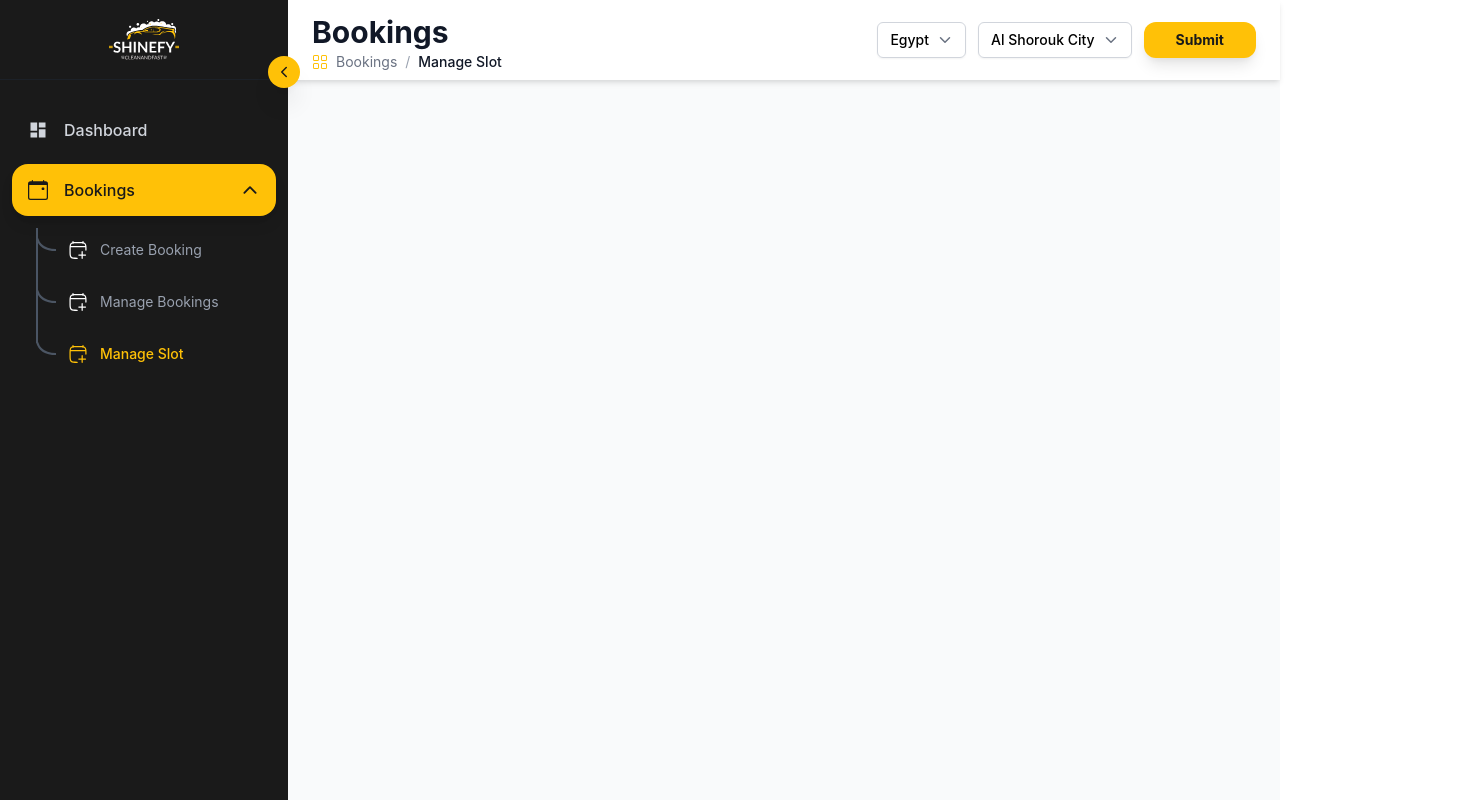
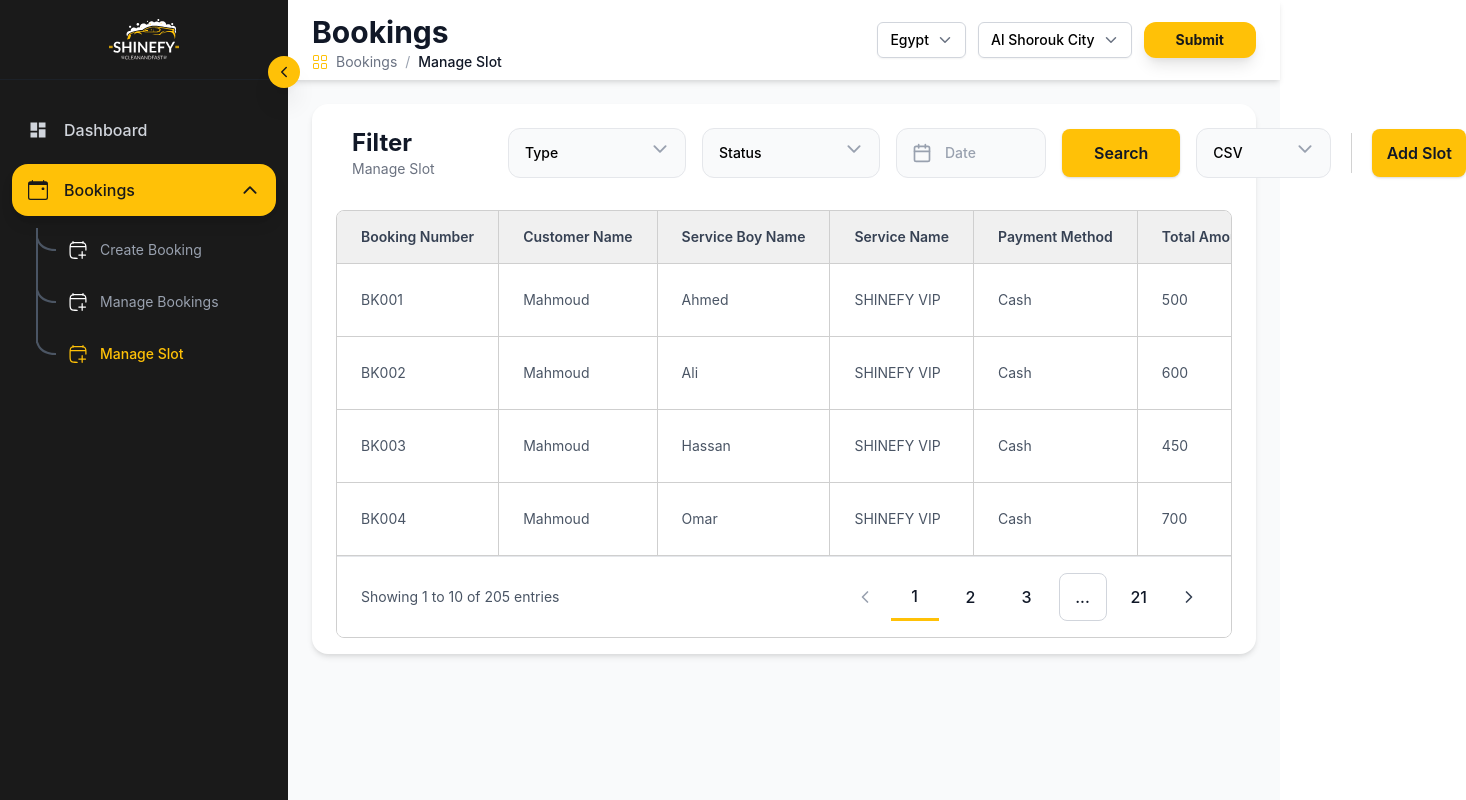
Before and after one commit to SHINEFYApp/SHINEFY-Dashboard, a React (Vite) app: page /bookings/slot in a window 1280 px wide. Shown: the whole page, 1466 px wide, since content can reach past the window. Built offline with nearby package versions, Linux system fonts and the light colour scheme.

Commit message:
create manage slot v.1
just create filter section and required fields

next step (table details)

```diff
--- a/src/App.tsx
+++ b/src/App.tsx
@@ -7,6 +7,7 @@ import CreateBookings from './pages/bookings/CreateBookings';
 import { Layout } from './components/layout/Layout';
 import ManageBooking from './pages/bookings/manage_booking/ManageBooking';
 import ManageBookingDetails from './pages/bookings/manage_booking/ManageBookingDetails';
+import ManageSlot from './pages/bookings/manage_slot/manageSlot';
 
 function App() {
   const location = useLocation();
@@ -32,6 +33,7 @@ function App() {
             <Route path="/" element={<Home />} />
             <Route path="/bookings/create" element={<CreateBookings />} />
             <Route path="/bookings/manage" element={<ManageBooking />} />
+            <Route path="/bookings/slot" element={<ManageSlot />} />
             <Route path="/bookings/manage/:id" element={<ManageBookingDetails />} />
           </Routes>
         </Layout>
--- a/src/components/booking/manageBooking/ManageBookingFilter.tsx
+++ b/src/components/booking/manageBooking/ManageBookingFilter.tsx
@@ -3,23 +3,30 @@ import { Search, Calendar, SlidersHorizontal } from "lucide-react";
 import { Formik, Form } from "formik";
 import { FormDatePicker } from "../../../common/FormDatePicker";
 import { FormInput } from "../../../common/FormInput";
-import type { FilterFormValues } from "../../../types/bookings";
+import type { FilterFormValues, FilterFormValuesManageSlots , ManageBookingsAndSlotsProps } from "../../../types/bookings";
 import type { Column } from "../../../types/common";
 import { CustomTable } from "../../../common/CustomTable";
 import { dummyTableData } from "../../../constants/data";
 import { useNavigate } from "react-router";
+import { FormDropdown } from "../../../common/FormDropdown";
 
-const ManageBookings = () => {
+const ManageBookingsAndSlots = ({headTitle , manageSectionFromComponant} : ManageBookingsAndSlotsProps) => {
     const [currentPage, setCurrentPage] = useState(1);
     const navigate = useNavigate();
     const pageSize = 10;
 
-    const initialValues: FilterFormValues = {
+    const manageBookingInitialValues: FilterFormValues = {
         search: "",
         date: "",
     };
 
-    const handleSubmit = (values: FilterFormValues) => {
+    const manageSlotsInitialValues: FilterFormValuesManageSlots = {
+        type: "",
+        status : "" ,
+        date: "",
+    };
+
+    const handleSubmit = (values: FilterFormValues | FilterFormValuesManageSlots) => {
         console.log("Search values:", values);
     };
 
@@ -69,27 +76,46 @@ const ManageBookings = () => {
         setCurrentPage(page);
     };
 
+    const types = ['type one' , 'type two' , 'type three']
+    const status = ['Open' , 'Closed' ]
+    const exportTypes = ['CSV' , 'Excel' , 'PDF' ]
+
     return (
         <div className="w-full bg-white shadow-md px-4 md:px-6 py-4 rounded-2xl">
             {/* Filter Section */}
             <div className="mb-6 px-4">
-                <Formik initialValues={initialValues} onSubmit={handleSubmit}>
+                <Formik<FilterFormValues | FilterFormValuesManageSlots> initialValues={manageSectionFromComponant === 'manage bookings' ? manageBookingInitialValues : manageSlotsInitialValues} onSubmit={handleSubmit}>
                     {() => (
                         <Form>
                             <div className="flex flex-col lg:flex-row lg:items-center lg:justify-between gap-3 lg:gap-4">
                                 {/* Left Side */}
                                 <div className="flex flex-col md:flex-row md:items-center gap-3 md:gap-4 flex-1">
                                     {/* Title */}
-                                    <div className="flex flex-col min-w-[140px]">
+                                    <div className={`flex flex-col min-w-[140px] ${manageSectionFromComponant === 'manage slots' ? 'min-w-[101px]' : 'min-w-[140px]' }`}>
                                         <h1 className="text-xl md:text-2xl font-bold text-secondary-900">
-                                            Filter
+                                            {headTitle.one}
                                         </h1>
                                         <p className="text-xs md:text-sm text-secondary-500">
-                                            Manage Bookings
+                                            {headTitle.two}
                                         </p>
                                     </div>
 
+                                    {/* Type DropList Manage slots */}
+                                    {manageSectionFromComponant === 'manage slots' &&
+                                        <div className={`w-full md:w-[178px] -space-y-2`}>
+                                            <FormDropdown name="type" label="" placeholder="Type" options={types} className="mb-2" />
+                                        </div>
+                                    }
+
+                                    {/* Status DropList Manage slots */}
+                                    {manageSectionFromComponant === 'manage slots' &&
+                                        <div className="w-full md:w-[178px] -space-y-2">
+                                            <FormDropdown name="status" label="" placeholder="Status" options={status} className="mb-2" />
+                                        </div>
+                                    }
+
                                     {/* Search Input */}
+                                    {manageSectionFromComponant === 'manage bookings' &&
                                         <div className="w-full md:w-52 lg:w-60 -space-y-2">
                                             <FormInput
                                                 name="search"
@@ -100,9 +126,10 @@ const ManageBookings = () => {
                                                 checkmark={false}
                                             />
                                         </div>
+                                    }
 
                                     {/* Date Picker */}
-                                    <div className="w-full md:w-48 lg:w-56 -space-y-2">
+                                    <div className={`w-full ${manageSectionFromComponant === 'manage slots' ? 'md:w-[150px]' : 'md:w-48 lg:w-56'} -space-y-2`}>
                                         <FormDatePicker
                                             name="date"
                                             label=""
@@ -122,13 +149,31 @@ const ManageBookings = () => {
                                     </button>
                                 </div>
 
-                                {/* Right Side */}
+                                {/*Right Side manage bookings */}
+                                {manageSectionFromComponant === 'manage bookings' &&
                                     <button
                                         type="button"
                                         className="py-3 px-10 border border-gray-200 rounded-lg bg-[#F4F5FA] transition-colors hover:bg-gray-100 shrink-0 self-end lg:self-auto"
                                         >
                                             <SlidersHorizontal className="w-5 h-5 text-secondary-700" />
                                     </button>
+                                }
+
+                                {/*Right Side manage slots */}
+                                {manageSectionFromComponant === 'manage slots' &&
+                                    <div className="flex flex-col lg:flex-row items-center gap-5">
+                                        <div className="w-full lg:w-[135px]">
+                                            <FormDropdown name="export" label="" placeholder="Export" options={exportTypes} className="mb-2" />
+                                        </div>
+                                        <span className="w-full h-px lg:w-px lg:h-10 bg-[#D2D2D2]"></span>
+                                        <button
+                                            type="button"
+                                            className="w-full lg:w-[94px] py-3 bg-primary rounded-lg text-secondary-900 font-semibold transition-all hover:bg-primary-600 shadow-sm hover:shadow-md whitespace-nowrap"
+                                            >
+                                                Add Slot
+                                        </button>
+                                    </div>
+                                }
                             </div>
                         </Form>
                     )}
@@ -149,4 +194,4 @@ const ManageBookings = () => {
     );
 };
 
-export default ManageBookings;
+export default ManageBookingsAndSlots;
--- a/src/pages/bookings/manage_booking/ManageBooking.tsx
+++ b/src/pages/bookings/manage_booking/ManageBooking.tsx
@@ -1,11 +1,16 @@
 import CompletedBookingChart from "../../../components/booking/manageBooking/CompletedBookingChart";
-import ManageBookingFilter from "../../../components/booking/manageBooking/ManageBookingFilter";
+import ManageBookingsAndSlots from "../../../components/booking/manageBooking/ManageBookingFilter";
 import RatedReportsChart from "../../../components/booking/manageBooking/RatedReportsChart";
+
+const headTitle:{one : string , two : string} = {
+    one : 'Filter',
+    two : 'Manage Bookings'
+}
 
 const ManageBooking = () => {
     return (
         <main>
-            <ManageBookingFilter />
+            <ManageBookingsAndSlots headTitle={headTitle} manageSectionFromComponant={'manage bookings'} />
             <CompletedBookingChart />
             <RatedReportsChart />
         </main>
--- /dev/null
+++ b/src/pages/bookings/manage_slot/manageSlot.tsx
@@ -0,0 +1,16 @@
+import ManageBookingFilter from "../../../components/booking/manageBooking/ManageBookingFilter";
+
+const headTitle:{one : string , two : string} = {
+    one : 'Filter',
+    two : 'Manage Slot'
+}
+
+const ManageSlot = () => {
+    return (
+        <main>
+            <ManageBookingFilter headTitle={headTitle} manageSectionFromComponant={'manage slots'} />
+        </main>
+    );
+};
+
+export default ManageSlot;
--- a/src/types/bookings.ts
+++ b/src/types/bookings.ts
@@ -131,3 +131,16 @@ export interface FilterFormValues {
     search: string;
     date: string;
 }
+
+// MANAGE SLOTS
+export interface FilterFormValuesManageSlots {
+    type: String ;
+    status :String ;
+    date: String ;
+}
+
+// ManageBookingsAndSlots props
+export interface ManageBookingsAndSlotsProps {
+    headTitle : {one : string , two : string},
+    manageSectionFromComponant : string
+}
```
Also changed, not shown: src/constants/data.ts (line endings or trailing spaces). Lines whose indentation alone changed are shown as unchanged.
